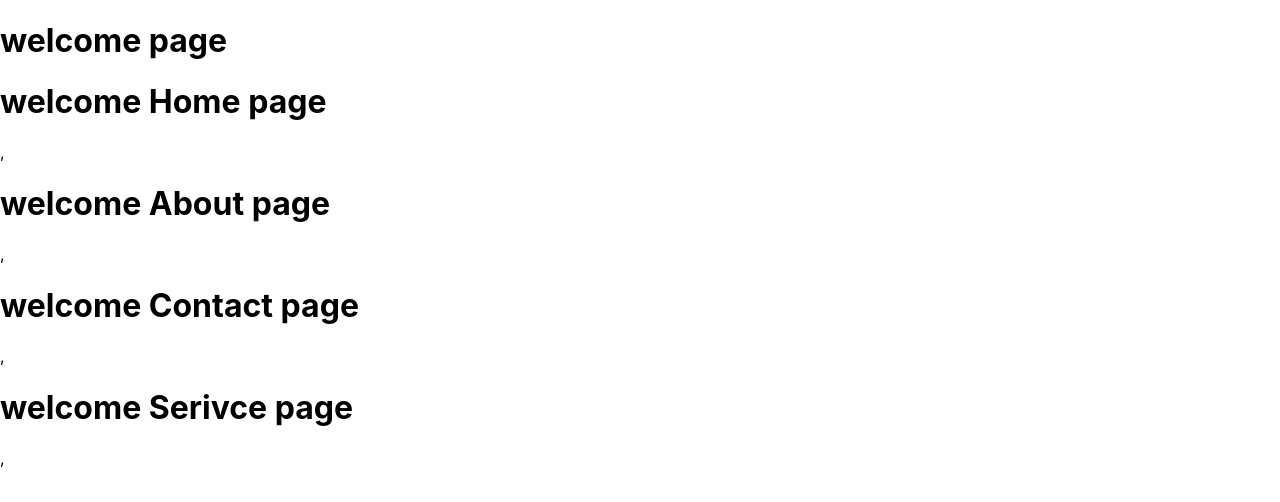
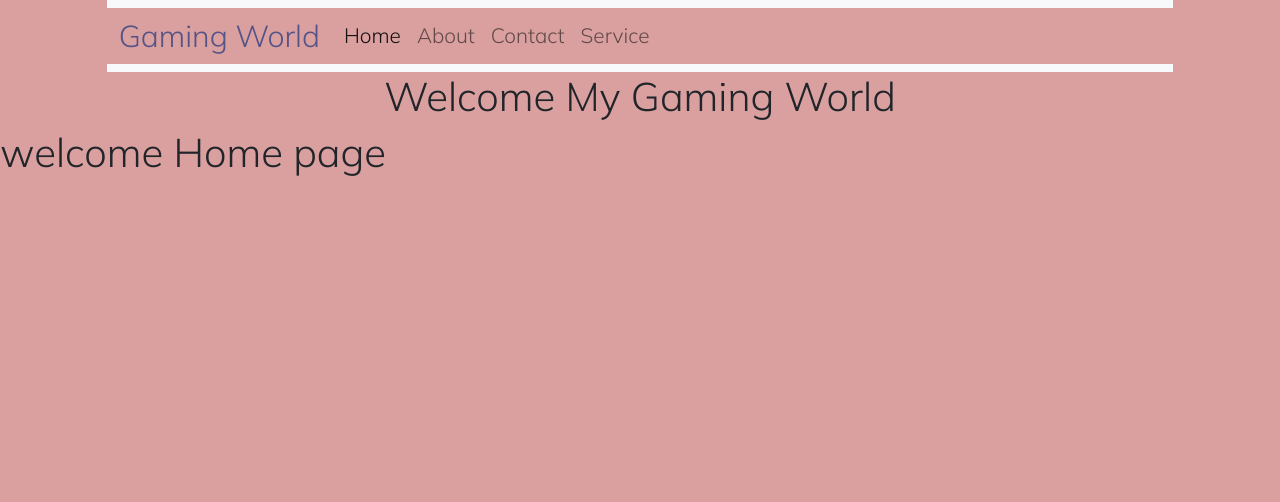
Before and after one commit to MyRouth/dummyreact, a React (Create React App) app: page / in a window 1280 px wide. Shown: the top 502 px of the page. Built offline with nearby package versions, Linux system fonts and the light colour scheme.

Commit message:
dummyreact

```diff
--- a/package.json
+++ b/package.json
@@ -9,7 +9,7 @@
     "bootstrap": "^5.1.3",
     "react": "^17.0.2",
     "react-dom": "^17.0.2",
-    "react-router-dom": "^6.2.1",
+    "react-router-dom": "^5.3.0",
     "react-scripts": "5.0.0",
     "web-vitals": "^2.1.3"
   },
--- a/src/App.js
+++ b/src/App.js
@@ -1,26 +1,35 @@
 // import logo from './logo.svg';
 import './App.css';
+import "../node_modules/bootstrap/dist/css/bootstrap.min.css";
+import "../node_modules/bootstrap/dist/js/bootstrap.bundle";
+import Navbar from './component/navbar';
 import React from 'react';
 import Home from './component/Home';
 import About from './component/About';
 import Contact from './component/Contact';
 import Service from './component/Service';
-// import {Switch, Route} from "react-router-dom";
+import {Route,Switch} from "react-router-dom";
 const App= () => {
   return (
     <>
-
-      <h1>     welcome page  </h1>
-      <Home />,
-      <About/>,
-      <Contact/>,
-      <Service/>,
-    {/* <Switch>
+    <Navbar />
+             <center>
+           <h1>     Welcome My Gaming World  </h1>
+            {/* <About />
+            <Contact />
+            <Home />
+            <Service /> */}
+           </center>
+      {/* <Home />,
+      <About />,
+      <Contact />,
+      <Service />, */}
+    <Switch>
     <Route exact path="/" component={Home} />
     <Route exact path="/About" component={About} />
     <Route exact path="/Service" component={Service} />
     <Route exact path="/Contact" component={Contact} />
-    </Switch> */}
+    </Switch>
     </>
   );
 }
--- /dev/null
+++ b/src/component/navbar.js
@@ -0,0 +1,44 @@
+import React from "react";
+import { NavLink } from "react-router-dom";
+const Navbar = () => {
+    return (
+        <>
+        <div classname="container-fluid nav_bg">
+            <div classname="row">
+                <div className="col-10 mx-auto">
+            <nav className="navbar navbar-expand-lg navbar-light bg-light">
+  <div className="container-fluid">
+    <NavLink className="navbar-brand" to="/">Gaming World </NavLink>
+    <button className="navbar-toggler" type="button" data-bs-toggle="collapse" data-bs-target="#navbarSupportedContent" aria-controls="navbarSupportedContent" aria-expanded="false" aria-label="Toggle navigation">
+      <span claNames="navbar-toggler-icon"></span>
+    </button>
+    <div className="collapse navbar-collapse" id="navbarSupportedContent">
+      <ul className="navbar-nav ml-auto mb-2 mb-lg-0">
+
+        <li className="nav-item">
+          <NavLink exact className="nav-link active" aria-current="page" to="/">Home</NavLink>
+        </li>
+
+        <li className="nav-item">
+          <NavLink className="nav-link" to="/About">About</NavLink>
+        </li>
+
+        <li className="nav-item">
+          <NavLink className="nav-link" to="/Contact">Contact</NavLink>
+        </li>
+
+        <li className="nav-item">
+          <NavLink className="nav-link" to="/Service">Service</NavLink>
+        </li>
+        </ul>
+    </div>
+  </div>
+</nav>
+</div>
+            </div>
+        </div>
+        </>
+    )
+}
+
+export default Navbar
--- a/src/index.css
+++ b/src/index.css
@@ -1,3 +1,41 @@
+@import url('https://fonts.googleapis.com/css2?family=Mulish:wght@300&display=swap');
+
+*{
+  background-color:rgb(218, 160, 160);
+  margin: 0;
+  padding: 0;
+  box-sizing: border-box;
+  font-family: 'Mulish', sans-serif;;
+}
+
+.navbar{
+     background-color: #fff !important;
+}
+.navbar-brand{
+  font-size: 1.9rem !important;
+  color: #565387 !important;
+}
+.navbar a{
+  font-size: 1.3rem;
+  text-transform: capitalize;
+}
+.menu_active{
+  font-weight: bold;
+  border-bottom: 1px solid #565387;
+}
+.navbar a:hover{
+  color:darkred !important;
+}
+@media (max-width:991px){
+  .navbar-brand{
+    font-size: 1.5rem !important;
+  }
+
+.menu{
+  font-weight: bold;
+  border-bottom: none;
+}
+}
 body {
   margin: 0;
   font-family: -apple-system, BlinkMacSystemFont, 'Segoe UI', 'Roboto', 'Oxygen',
--- a/src/index.js
+++ b/src/index.js
@@ -1,8 +1,16 @@
-import React from 'react';
-import ReactDOM from 'react-dom';
-import './index.css';
-import App from './App';
-ReactDOM.render(<App />,document.getElementById('root'));
+import React from "react";
+import ReactDOM from "react-dom";
+import "./index.css";
+import App from "./App";
+import { BrowserRouter } from "react-router-dom";
+
+ReactDOM.render(
+     <>
+    <BrowserRouter>
+    <App />
+    </BrowserRouter>
+    </>,
+    document.getElementById("root"));
 
 // If you want to start measuring performance in your app, pass a function
 // to log results (for example: reportWebVitals(console.log))
```
Also changed, not shown: 1 other file (tests, documents, lock files or other folders).
